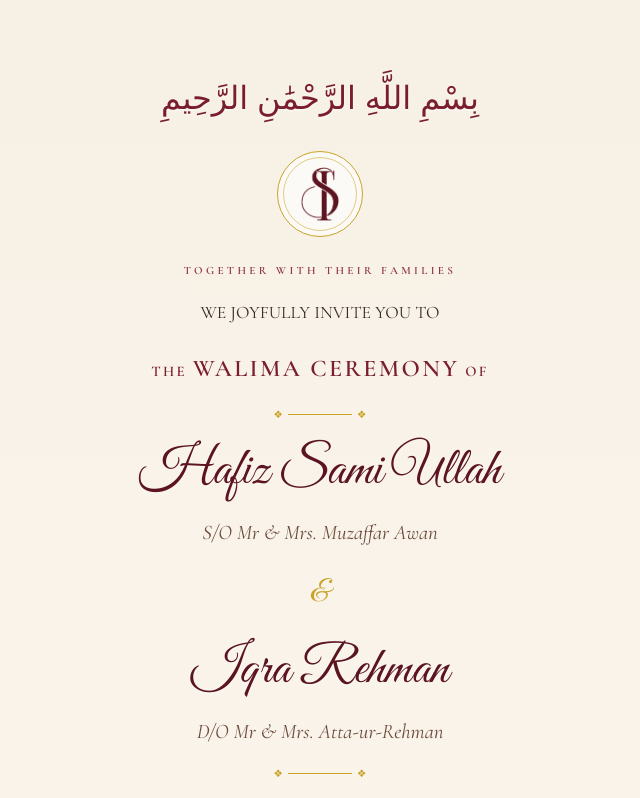
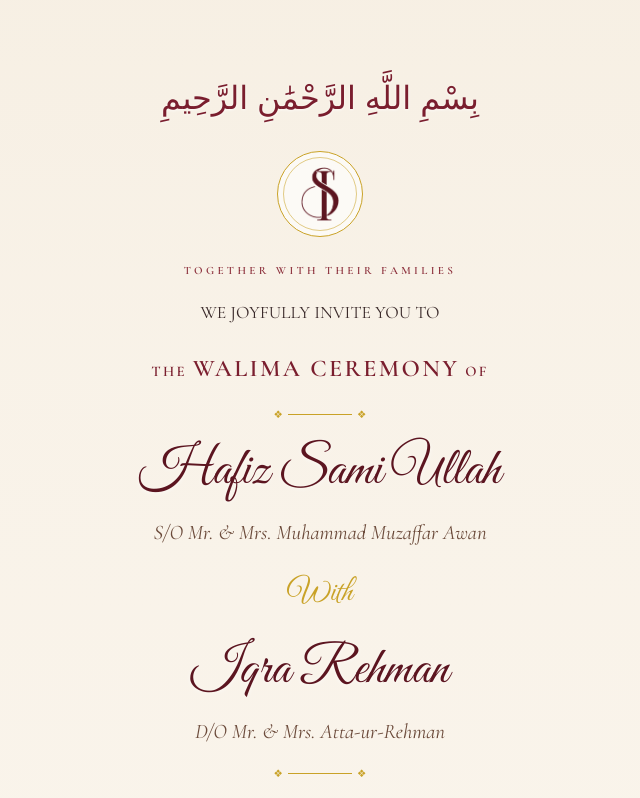
Before and after one commit to Sami-weds-Iqra/Walima-Invitation, a plain HTML site: page index.html in a window 1280 px wide. Shown: the top 798 px of the page, without its empty margins (320-960 px from the left). Drawn offline with nearby package versions, Linux system fonts and the light colour scheme; a web font is replaced by a local one.

Commit message:
Add files via upload

```diff
--- a/index.html
+++ b/index.html
@@ -368,12 +368,12 @@ section {
   <div class="ornament"></div>
 
   <h1 class="names fade-up">Hafiz Sami Ullah</h1>
-  <p class="parentage fade-up">S/O Mr & Mrs. Muzaffar Awan</p>
+  <p class="parentage fade-up">S/O Mr. & Mrs. Muhammad Muzaffar Awan</p>
 
-  <span class="amp fade-up">&</span>
+  <span class="amp fade-up">With</span>
 
   <h1 class="names fade-up">Iqra Rehman</h1>
-  <p class="parentage fade-up">D/O Mr & Mrs. Atta-ur-Rehman</p>
+  <p class="parentage fade-up">D/O Mr. & Mrs. Atta-ur-Rehman</p>
 
   <div class="ornament"></div>
 
```
